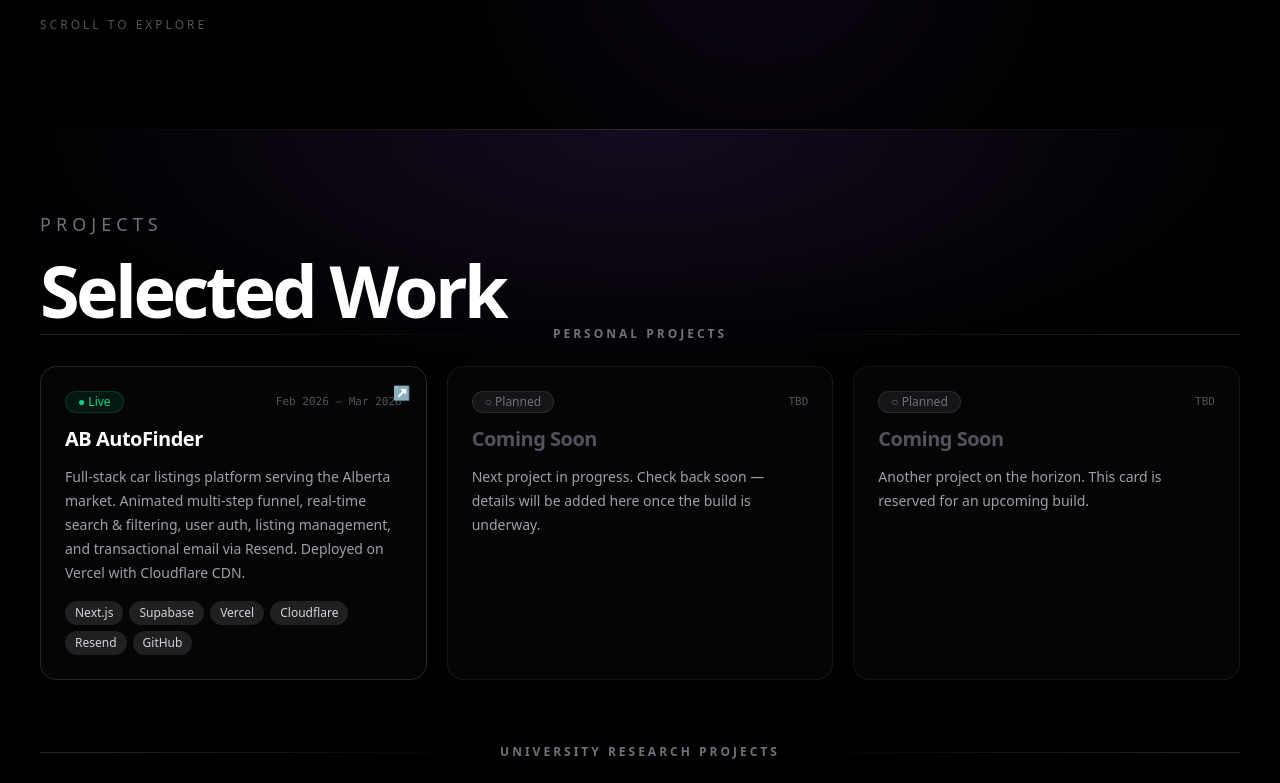
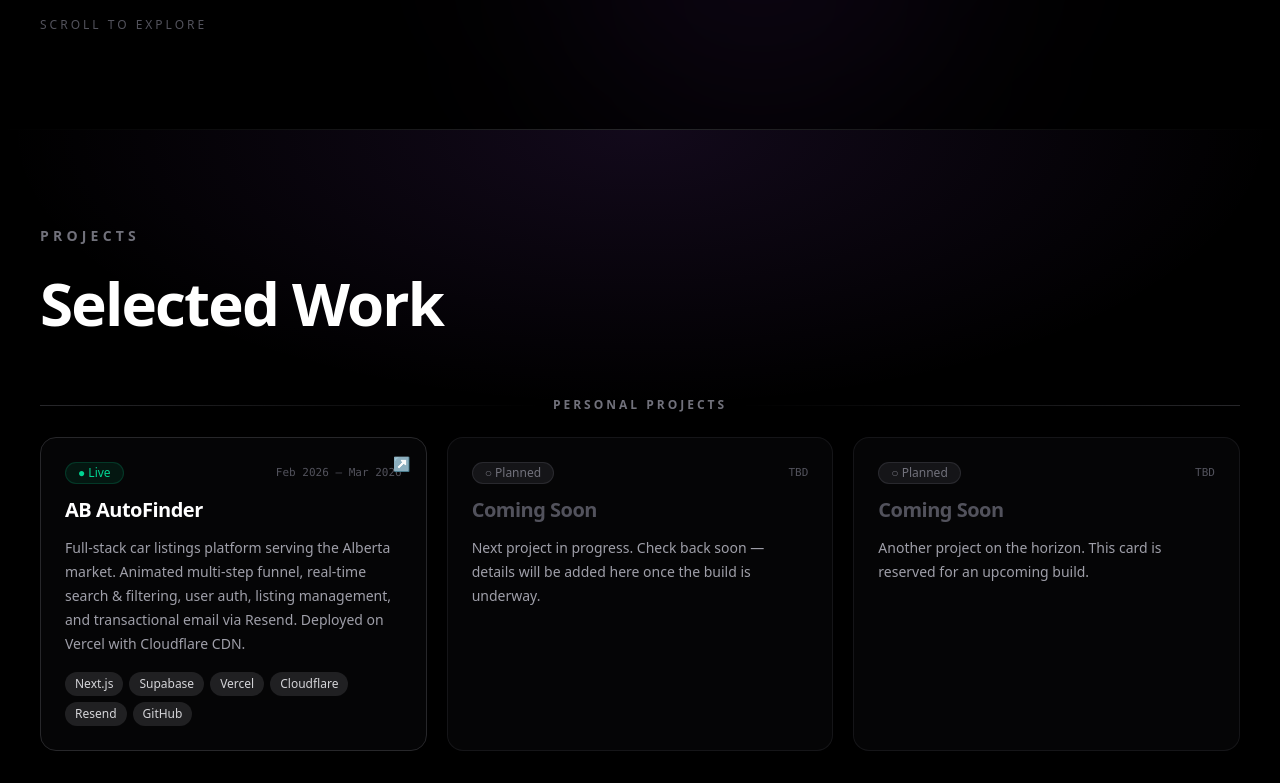
Before and after one commit to arfaa11/portfolio, a Next.js app: page / in a window 1280 px wide. Shown: the part 760-1543 px from the top of the page. Built offline with nearby package versions, Linux system fonts and the light colour scheme.

Commit message:
refactor SectionCard component for improved layout and styling consistency

```diff
--- a/src/components/ui/section-card.tsx
+++ b/src/components/ui/section-card.tsx
@@ -19,28 +19,35 @@ export function SectionCard({
     <section
       className={`relative w-full overflow-hidden bg-black text-white ${className}`}
     >
-      {/* Radial glow at top */}
-      <div className="pointer-events-none absolute inset-x-0 top-0 z-0 h-[260px] bg-[radial-gradient(ellipse_at_top,rgba(168,85,247,0.13),transparent_70%)]" />
+      {/* Radial glow */}
+      <div className="pointer-events-none absolute inset-x-0 top-0 z-0 h-[280px] bg-[radial-gradient(ellipse_at_top,rgba(168,85,247,0.11),transparent_70%)]" />
 
-      {/* Content */}
-      <div className="relative z-10 mx-auto w-full max-w-[1900px] px-4 py-20 sm:px-6 lg:px-8 xl:px-10">
-        <p className="text-base uppercase tracking-[0.28em] text-zinc-500 sm:text-lg">
+      <div className="relative z-10 mx-auto w-full max-w-[1900px] px-4 pb-24 pt-20 sm:px-6 sm:pb-28 sm:pt-24 lg:px-8 xl:px-10">
+
+        {/* Eyebrow */}
+        <p className="text-xs font-semibold uppercase tracking-[0.3em] text-zinc-500 sm:text-sm">
           {eyebrow}
         </p>
 
+        {/* Title — generous letter-spacing & bottom margin */}
         {title && (
-          <h3 className="mt-4 text-4xl font-semibold tracking-[-0.05em] text-white sm:text-5xl lg:text-6xl xl:text-7xl">
+          <h3 className="mt-5 text-3xl font-semibold leading-tight tracking-[-0.03em] text-white sm:text-4xl lg:text-5xl xl:text-6xl">
             {title}
           </h3>
         )}
 
         {description && (
-          <p className="mt-6 max-w-4xl text-lg leading-8 text-zinc-400 sm:text-xl lg:text-2xl lg:leading-10">
+          <p className="mt-6 max-w-3xl text-base leading-7 text-zinc-400 sm:text-lg sm:leading-8 lg:text-xl lg:leading-9">
             {description}
           </p>
         )}
 
-        {children}
+        {/* Extra gap before children so content breathes */}
+        {children && (
+          <div className="mt-12 sm:mt-14">
+            {children}
+          </div>
+        )}
       </div>
     </section>
   );
```
